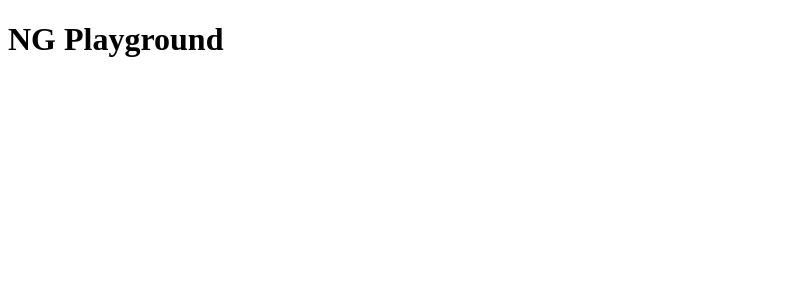
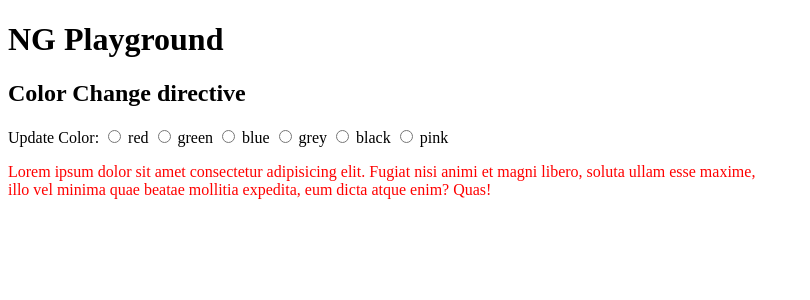
Before and after one commit to bineeshb/ng-playground, an Angular app: page /color-change-directive in a window 1280 px wide. Before the commit this address led to /. Shown: the top 300 px of the page, without its empty margins (0-810 px from the left). Built offline with nearby package versions, Linux system fonts and the light colour scheme.

Commit message:
Add color change directive

```diff
--- a/src/app.routes.ts
+++ b/src/app.routes.ts
@@ -10,12 +10,16 @@ export const appRoutes: Routes = [
     loadComponent: () => import('./features/change-detection/change-detection.component').then(c => c.ChangeDetectionComponent)
   },
   {
+    path: 'color-change-directive',
+    loadComponent: () => import('./features/color-change-directive/color-change-directive.component').then(c => c.ColorChangeDirectiveComponent)
+  },
+  {
     path: 'named-router-outlets',
     loadChildren: () => import('./features/named-router-outlets/named-router-outlets.component')
   },
   {
     path: '',
-    redirectTo: 'binding-css-variables',
+    redirectTo: 'color-change-directive',
     pathMatch: 'full'
   }
 ];
--- /dev/null
+++ b/src/features/color-change-directive/change-color.directive.ts
@@ -0,0 +1,15 @@
+import { Directive, ElementRef, effect, input } from '@angular/core';
+
+@Directive({
+  selector: '[appChangeColor]'
+})
+export class ChangeColorDirective {
+  appChangeColor = input('red');
+
+  constructor(readonly el: ElementRef) {
+    effect(() => {
+      (el.nativeElement as HTMLElement).style.color = this.appChangeColor();
+    });
+  }
+
+}
--- /dev/null
+++ b/src/features/color-change-directive/color-change-directive.component.html
@@ -0,0 +1,12 @@
+<h2>Color Change directive</h2>
+
+Update Color:
+@for(color of colors; track $index; let i = $index) {
+  <label>
+    <input type="radio" name="colors" id="color-{{ i }}" (change)="updateColor(color)">
+    {{ color }}
+  </label>
+}
+
+<p [appChangeColor]="pColor()">Lorem ipsum dolor sit amet consectetur adipisicing elit. Fugiat nisi animi et magni libero, soluta ullam esse maxime,<br/>
+  illo vel minima quae beatae mollitia expedita, eum dicta atque enim? Quas!</p>
--- /dev/null
+++ b/src/features/color-change-directive/color-change-directive.component.ts
@@ -0,0 +1,17 @@
+import { Component, signal } from '@angular/core';
+import { ChangeColorDirective } from './change-color.directive';
+
+@Component({
+  selector: 'app-color-change-directive',
+  imports: [ChangeColorDirective],
+  templateUrl: './color-change-directive.component.html',
+  styleUrl: './color-change-directive.component.scss'
+})
+export class ColorChangeDirectiveComponent {
+  colors = ['red', 'green', 'blue', 'grey', 'black', 'pink'];
+  pColor = signal(this.colors[0]);
+
+  updateColor(color: string): void {
+    this.pColor.set(color);
+  }
+}
```
Also changed, not shown: src/features/color-change-directive/color-change-directive.component.scss (added), 2 other files (tests, documents, lock files or other folders).
